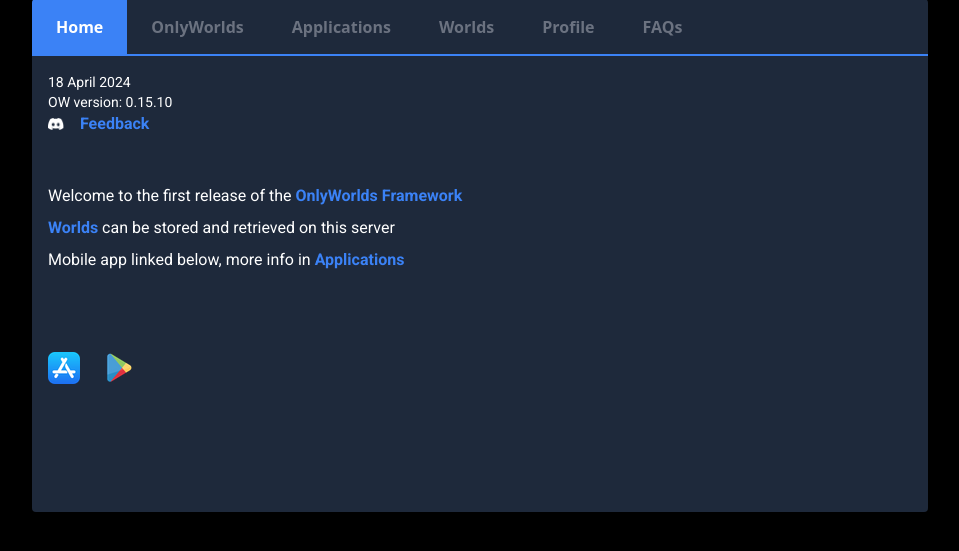
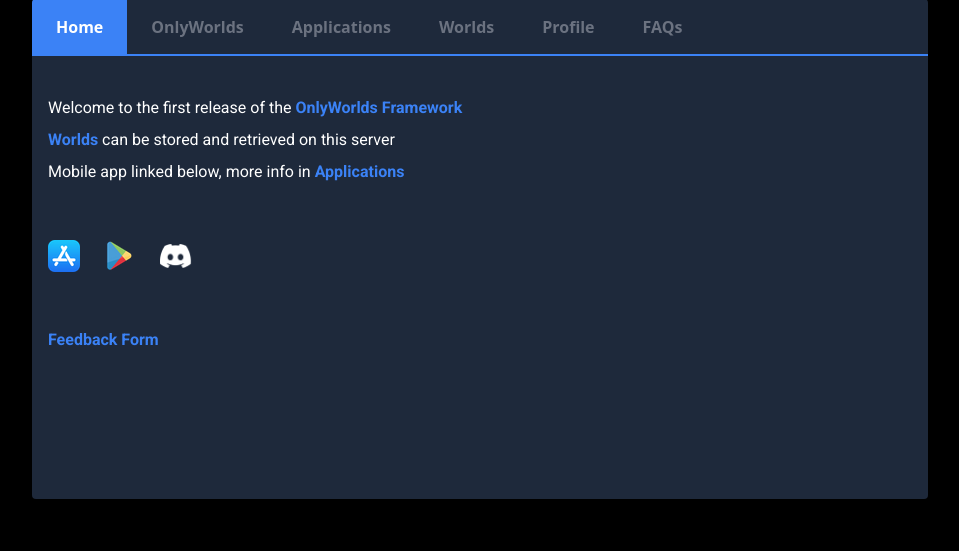
Before and after one commit to morgan360/worldmap, a Django app: template home/templates/logged_in_home.html in a window 1280 px wide. Shown: the part 97-648 px from the top of the page, without its empty margins (160-1119 px from the left). Run offline with Django 3.2, Linux system fonts and the light colour scheme; the template is opened without the code that fills it, so the values that code supplies are empty; some libraries are stand-ins or nearby versions; some web fonts are replaced.

Commit message:
G slices

```diff
--- a/home/templates/content_FAQs.html
+++ b/home/templates/content_FAQs.html
@@ -24,7 +24,7 @@
      <p class="custom-font mb-1">What's with all the categories and fields and types and subtypes that I totally don't agree with? </p>
             <ul class="custom-font accordion-content accordion-list-item">
             <li>These are all a rough sketch that provide some baseline simulation and game integration potential </li>
-            <li>While some categories, fields and types are recognized by the author as useful, all parts of it are open to feedback</li>
+            <li>Most categories, fields and types are recognized by the author as useful, but all parts of it are open to feedback</li>
         </ul>
 
 </div>
--- a/home/templates/content_apps.html
+++ b/home/templates/content_apps.html
@@ -28,15 +28,15 @@
 
 
 <div class="custom-font mb-2" id="accordion-collapsee11" data-accordion="collapsee">
-        <button type="button" class="text-[#2c9ac0] text-2xl font-bold rounded-lg px-5 py-3 text-left inline-flex items-center w-full justify-between" data-accordion-target="#accordion-collapsee-body-11" aria-expanded="false" aria-controls="accordion-collapsee-body-11">
+        <button type="button" class="text-blue-500 text-2xl font-bold rounded-lg px-1 py-3 text-left inline-flex items-center w-full justify-between" data-accordion-target="#accordion-collapsee-body-11" aria-expanded="false" aria-controls="accordion-collapsee-body-11">
       (Mobile) Companion
       <svg data-accordion-icon class="w-8 h-8" fill="none" stroke="currentColor" viewBox="0 0 24 24" xmlns="http://www.w3.org/2000/svg"><path stroke-linecap="round" stroke-linejoin="round" stroke-width="2" d="M19 9l-7 7-7-7"></path></svg>
     </button>
     <div id="accordion-collapsee-body-11" class="hidden no-background" aria-labelledby="accordion-collapsee-heading-11">
-          <p class="custom-font mb-5 text-sm" >Flutter project developed in 2023 and 2024 as a gamified mobile world creation interface</p>
+          <p class="custom-font mb-5" >Flutter project developed in 2023 and 2024 as a gamified mobile world creation interface</p>
                  <p class="custom-font mb-2">Lets you define a world, create and configure elements in it, follow a progression system with some guides and rewards, and chat with AI agents that are specialized for world build assistance</p>
     <p class="custom-font mb-2">Currently in internal testing environments for both iOs and android</p>
-    <p class="custom-font mb-8">All feedback is welcome: on stability, bugs, ui, content, database, ..</p>
+    <p class="custom-font mb-8">All feedback is welcome: on stability, bugs, UI/UX, content, database, etc.</p>
     <a href="{% static 'img/companion.jpg' %}" target="_blank" class="inline-block mb-3">
           <img src="{% static 'img/companion.jpg' %}" alt="Companion Preview" class="max-w-xs cursor-pointer">
       </a>
@@ -46,60 +46,62 @@
 
 
 <div class="custom-font mb-2" id="accordion-collapsee12" data-accordion="collapsee">
-        <button type="button" class="text-[#2c9ac0] text-2xl font-bold rounded-lg px-5 py-3 text-left inline-flex items-center w-full justify-between" data-accordion-target="#accordion-collapsee-body-12" aria-expanded="false" aria-controls="accordion-collapsee-body-12">
+        <button type="button" class="text-blue-500 text-2xl font-bold rounded-lg px-1 py-3 text-left inline-flex items-center w-full justify-between" data-accordion-target="#accordion-collapsee-body-12" aria-expanded="false" aria-controls="accordion-collapsee-body-12">
       (Unity Editor) Mapper
       <svg data-accordion-icon class="w-8 h-8" fill="none" stroke="currentColor" viewBox="0 0 24 24" xmlns="http://www.w3.org/2000/svg"><path stroke-linecap="round" stroke-linejoin="round" stroke-width="2" d="M19 9l-7 7-7-7"></path></svg>
     </button>
 
     <div id="accordion-collapsee-body-12" class="hidden no-background" aria-labelledby="accordion-collapsee-heading-12">
-          <p class="custom-font mb-1 text-sm">Unity project developed in early 2023 as an overall world 'engine'</p>
-          <p class="custom-font mb-5 text-sm">Repo and setup guide to be provided shortly (early May 2024) </p>
+          <p class="custom-font mb-5">Unity project developed in 2023 as an overall world engine, access and guide in early May 2024 </p>
 
 
-            <p class="custom-font mb-3">Wrapper that replaces the entire Unity default editor, prior Unity experience is irrelevant</p>
+
+            <p class="custom-font mb-3">Acts as a wrapper that replaces the entire Unity default editor, prior Unity experience not required</p>
 
       <a href="{% static 'img/mapper.png' %}" target="_blank" class="inline-block mb-3">
           <img src="{% static 'img/mapper.png' %}" alt="Mapper Preview" class="max-w-xs cursor-pointer">
       </a>
            <p class="custom-font">Four sections present a range of world controls:</p>
              <ul class="custom-font accordion-content accordion-list-item">
-            <li>Finder (browsing the world)</li>
-            <li>Editor (viewing, editing elements)</li>
-            <li>Timeliner (graph node system)</li>
-            <li>Mapper (map management, element placement)</li>
+            <li>Mapper - For map management, element placement</li>
+            <li>Finder - For browsing world s</li>
+            <li>Editor - For viewing, editing elements</li>
+            <li>Timeliner - Using a graph node system</li>
         </ul>
-        <br>
-               <p class="custom-font">Status per April 2024:</p>
-            <ul class="custom-font accordion-content accordion-list-item">
-            <li>Finder is functional</li>
-            <li>Editor is limited to core fields</li>
-            <li>Timeliner has just started development</li>
-            <li>Mapper is functional</li>
-        </ul>
-
-        <br>
-          <p class="custom-font">Now called Mapper for its most useful section: </p>
+            <br>
+                <p class="custom-font">Includes map functionality: </p>
                <ul class="custom-font accordion-content accordion-list-item">
             <li>Maps can be added, saved and configured</li>
             <li>Pins can be placed, moved, managed, and linked to elements</li>
             <li>Map data is integrated to the world and exportable</li>
         </ul>
+        <br>
+               <p class="custom-font">Status per April 2024:</p>
+            <ul class="custom-font accordion-content accordion-list-item">
+            <li>Mapper - Functional</li>
+            <li>Finder - Functional</li>
+            <li>Editor - Limited to core fields</li>
+            <li>Timeliner - Just started development</li>
+        </ul>
+
+        <br>
+
 
 
 
     </div>
 </div>
 <div class="custom-font mb-2" id="accordion-collapsee13" data-accordion="collapsee">
-        <button type="button" class="text-[#2c9ac0] text-2xl font-bold rounded-lg px-5 py-3 text-left inline-flex items-center w-full justify-between" data-accordion-target="#accordion-collapsee-body-13" aria-expanded="false" aria-controls="accordion-collapsee-body-13">
+        <button type="button" class="text-blue-500 text-2xl font-bold rounded-lg px-1 py-3 text-left inline-flex items-center w-full justify-between" data-accordion-target="#accordion-collapsee-body-13" aria-expanded="false" aria-controls="accordion-collapsee-body-13">
       (Unity WebGL) Explorer
       <svg data-accordion-icon class="w-8 h-8" fill="none" stroke="currentColor" viewBox="0 0 24 24" xmlns="http://www.w3.org/2000/svg"><path stroke-linecap="round" stroke-linejoin="round" stroke-width="2" d="M19 9l-7 7-7-7"></path></svg>
     </button>
     <div id="accordion-collapsee-body-13" class="hidden no-background" aria-labelledby="accordion-collapsee-heading-13">
 
-                  <p class="custom-font mb-1 text-sm">Unity runtime project for world (over)viewing that started development in 2024</p>
-                  <p class="custom-font mb-5 text-sm">Release in early summer</p>
+                  <p class="custom-font mb-5">Unity runtime project for world (over)viewing that started development in 2024, release in early summer</p>
 
-                  <p class="custom-font mb-1">Needs several more weeks of production for:</p>
+
+                  <p class="custom-font mb-1">Includes:</p>
             <ul class="accordion-content accordion-list-item">
             <li>A web-based interface that can load directly from world keys</li>
             <li>Dynamically creates diagrams for element relations, ownership and assignment  </li>
@@ -109,13 +111,12 @@
     </div>
 </div>
 <div class="custom-font mb-2" id="accordion-collapsee14" data-accordion="collapsee">
-        <button type="button" class="text-[#2c9ac0] text-2xl font-bold rounded-lg px-5 py-3 text-left inline-flex items-center w-full justify-between" data-accordion-target="#accordion-collapsee-body-14" aria-expanded="false" aria-controls="accordion-collapsee-body-14">
-      More Tools
+        <button type="button" class="text-blue-500 text-2xl font-bold rounded-lg px-1 py-3 text-left inline-flex items-center w-full justify-between" data-accordion-target="#accordion-collapsee-body-14" aria-expanded="false" aria-controls="accordion-collapsee-body-14">
+      Applications Roadmap
       <svg data-accordion-icon class="w-8 h-8" fill="none" stroke="currentColor" viewBox="0 0 24 24" xmlns="http://www.w3.org/2000/svg"><path stroke-linecap="round" stroke-linejoin="round" stroke-width="2" d="M19 9l-7 7-7-7"></path></svg>
     </button>
     <div id="accordion-collapsee-body-14" class="hidden no-background" aria-labelledby="accordion-collapsee-heading-14">
 
-                        <p class="custom-font mb-1">Priority:</p>
             <ul class="accordion-content accordion-list-item">
             <li>Desktop / web-based element editing interfaces (including on onlyworlds.com) </li>
             <li>Mapping tools and a robust mapping data system (see Mapper for an early start) </li>
@@ -130,7 +131,7 @@
 
 {##}
 {#<div class="custom-font mb-4" id="accordion-collapsee5" data-accordion="collapsee">#}
-{#        <button type="button" class="text-[#2c9ac0] text-2xl font-bold rounded-lg px-5 py-3 text-left inline-flex items-center w-full justify-between" data-accordion-target="#accordion-collapsee-body-5" aria-expanded="false" aria-controls="accordion-collapsee-body-5">#}
+{#        <button type="button" class="text-blue-500 text-2xl font-bold rounded-lg px-1 py-3 text-left inline-flex items-center w-full justify-between" data-accordion-target="#accordion-collapsee-body-5" aria-expanded="false" aria-controls="accordion-collapsee-body-5">#}
 {#      Changelog#}
 {#      <svg data-accordion-icon class="w-8 h-8" fill="none" stroke="currentColor" viewBox="0 0 24 24" xmlns="http://www.w3.org/2000/svg"><path stroke-linecap="round" stroke-linejoin="round" stroke-width="2" d="M19 9l-7 7-7-7"></path></svg>#}
 {#    </button>#}
--- a/home/templates/content_framework.html
+++ b/home/templates/content_framework.html
@@ -27,31 +27,30 @@
 
 <div class="custom-font mb-2" id="accordion-collapse1" data-accordion="collapse">
     <h2 id="accordion-collapse-heading-1" class="mb-2">
-            <button type="button" class="text-[#2c9ac0] text-2xl font-bold rounded-lg px-5 py-3 text-left inline-flex items-center w-full justify-between" data-accordion-target="#accordion-collapse-body-1" aria-expanded="false" aria-controls="accordion-collapse-body-1">
+            <button type="button" class="text-blue-500 text-2xl font-bold rounded-lg px-1 py-3 text-left inline-flex items-center w-full justify-between" data-accordion-target="#accordion-collapse-body-1" aria-expanded="false" aria-controls="accordion-collapse-body-1">
 Overview
       <svg data-accordion-icon class="w-8 h-8" fill="none" stroke="currentColor" viewBox="0 0 24 24" xmlns="http://www.w3.org/2000/svg"><path stroke-linecap="round" stroke-linejoin="round" stroke-width="2" d="M19 9l-7 7-7-7"></path></svg>
     </button>
     </h2>
 
     <div id="accordion-collapse-body-1" class="hidden no-background" aria-labelledby="accordion-collapse-heading-1">
-        <div class="accordion-content">
-    <p class="custom-font mb-2">There are many tools that help <b>write, organize and display worlds</b></p>
-    <p class="custom-font mb-2">But there are limited ways to <b>transfer world data</b> across these domains</p>
+        <div class="accordion-content px-1">
+    <p class="custom-font mb-2">There are many tools that help write, organize and display worlds</p>
+    <p class="custom-font mb-6">But there are limited ways to transfer world data across applications</p>
 
-    <p class="custom-font mb-2">OnlyWorlds aims to provide a <b>common standard</b> in world building</p>
+    <p class="custom-font mb-2">OnlyWorlds provides a common standard in world building through</p>
                <ul class="custom-font accordion-content accordion-list-item">
-            <li>By proposing a 'blueprint' for creating worlds and their content</li>
-            <li>That supports the broadest range of worlds</li>
-            <li>And is transferable across tools, games, devices and web</li>
+            <li>Proposing a 'blueprint' for worlds and their content</li>
+            <li>Supporting maximum diversity in worlds</li>
+            <li>Allowing transfer across tools, games, devices and websites</li>
         </ul>
             <br>
     <p class="custom-font mb-2">The framework includes</p>
                 <ul class="custom-font accordion-content accordion-list-item">
-            <li>A substantial database schema</li>
+            <li>A universal database schema</li>
             <li>Infrastructure for open source development and deployment</li>
-            <li>A website for hosting and managing world files</li>
-            <li>A core set of tools</li>
-            <li>A promise of games</li>
+            <li>A website for hosting and managing worlds</li>
+            <li>A set of core world creation tools </li>
         </ul>
             <br>
 
@@ -60,35 +59,55 @@ Overview
 </div>
 
 <div class="custom-font mb-4" id="accordion-collapse2" data-accordion="collapse">
-        <button type="button" class="text-[#2c9ac0] text-2xl font-bold rounded-lg px-5 py-3 text-left inline-flex items-center w-full justify-between" data-accordion-target="#accordion-collapse-body-2" aria-expanded="false" aria-controls="accordion-collapse-body-2">
+        <button type="button" class="text-blue-500 text-2xl font-bold rounded-lg px-1 py-3 text-left inline-flex items-center w-full justify-between" data-accordion-target="#accordion-collapse-body-2" aria-expanded="false" aria-controls="accordion-collapse-body-2">
       Philosophy
       <svg data-accordion-icon class="w-8 h-8" fill="none" stroke="currentColor" viewBox="0 0 24 24" xmlns="http://www.w3.org/2000/svg"><path stroke-linecap="round" stroke-linejoin="round" stroke-width="2" d="M19 9l-7 7-7-7"></path></svg>
     </button>
 
     <div id="accordion-collapse-body-2" class="hidden no-background" aria-labelledby="accordion-collapse-heading-2">
-           <p class="custom-font mb-2">OnlyWorlds aims to always provide</p>
    <ul class="custom-font accordion-content accordion-list-item">
-       <li>An open source, community-driven and future proof <b>data system</b></li>
-            <li><b>Freedom</b> to build applications for and worlds with it</li>
-            <li><b>Ownership</b> and control of worlds to the users</li>
+       <li>An open source, community-driven and future proof data system</li>
+            <li>Freedom to build applications and tools that expand the framework</li>
+            <li>Ownership and control of worlds remains yours</li>
         </ul>
     </div>
 </div>
 
 
+<div class="custom-font mb-4" id="accordion-collapse4" data-accordion="collapse">
+        <button type="button" class="text-blue-500 text-2xl font-bold rounded-lg px-1 py-3 text-left inline-flex items-center w-full justify-between" data-accordion-target="#accordion-collapse-body-4" aria-expanded="false" aria-controls="accordion-collapse-body-4">
+      Background
+      <svg data-accordion-icon class="w-8 h-8" fill="none" stroke="currentColor" viewBox="0 0 24 24" xmlns="http://www.w3.org/2000/svg"><path stroke-linecap="round" stroke-linejoin="round" stroke-width="2" d="M19 9l-7 7-7-7"></path></svg>
+    </button>
+    <div id="accordion-collapse-body-4" class="hidden no-background" aria-labelledby="accordion-collapse-heading-4">
+
+           <p class="custom-font">I have been developing world building tools in various capacities since 2011.
+               Much of this in Unity, with a highlight in <a href="https://github.com/worldsmithdev/Worldsmith" class="text-blue-500 hover:underline" target="_blank" rel="noopener noreferrer">WorldSmith</a> in 2018:
+              An open source world engine with a <a href="https://imgur.com/XsVQU7W" class="text-blue-500 hover:underline" target="_blank" rel="noopener noreferrer">world</a> (Sicily ~500BC), <a href="https://imgur.com/XsVQU7W" class="text-blue-500 hover:underline" target="_blank" rel="noopener noreferrer"> economy</a>, and game built on top of it.
+<br>
+         My interests include ((tools for (simulation of)) worlds for) games and history: political, economy, military.
+<br>
+          I wrote my <a href="https://theses.liacs.nl/pdf/2021-2022-OostingTitus.pdf" class="text-blue-500 hover:underline" target="_blank" rel="noopener noreferrer">master's thesis</a> on the <a href="https://github.com/tmoosting/Schemer" class="text-blue-500 hover:underline" target="_blank" rel="noopener noreferrer">translation of political dynamics</a> into world building structures
+</p>
+
+    </div>
+</div>
+
+
+
 <div class="custom-font mb-4" id="accordion-collapse3" data-accordion="collapse">
-        <button type="button" class="text-[#2c9ac0] text-2xl font-bold rounded-lg px-5 py-3 text-left inline-flex items-center w-full justify-between" data-accordion-target="#accordion-collapse-body-3" aria-expanded="false" aria-controls="accordion-collapse-body-3">
-      State of Development
+        <button type="button" class="text-blue-500 text-2xl font-bold rounded-lg px-1 py-3 text-left inline-flex items-center w-full justify-between" data-accordion-target="#accordion-collapse-body-3" aria-expanded="false" aria-controls="accordion-collapse-body-3">
+      Development
       <svg data-accordion-icon class="w-8 h-8" fill="none" stroke="currentColor" viewBox="0 0 24 24" xmlns="http://www.w3.org/2000/svg"><path stroke-linecap="round" stroke-linejoin="round" stroke-width="2" d="M19 9l-7 7-7-7"></path></svg>
     </button>
 
     <div id="accordion-collapse-body-3" class="hidden no-background" aria-labelledby="accordion-collapse-heading-3">
-          <p class="text-sm">18 April 2024</p>
+          <p class="text-sm">Updated: 18 April 2024</p>
         <br>
              <p class="custom-font mb-2"><b>Database</b></p>
            <ul class="custom-font accordion-content accordion-list-item">
             <li>The core framework consists of 18 element Categories, each with a set of attribute groups and fields, many of which link to other elements</li>
-            <li>Content level: basics in place, in need of user feedback</li>
+            <li>Content level: basic data formulation in place, in need of user feedback</li>
             <li>Technical level: reworking the legacy SQLite systems into a central open source</li>
             <li>Aim to coalesce these two into a 1.0 release late 2024</li>
 
@@ -113,29 +132,9 @@ Overview
         </ul>
     </div>
 </div>
-<div class="custom-font mb-4" id="accordion-collapse4" data-accordion="collapse">
-        <button type="button" class="text-[#2c9ac0] text-2xl font-bold rounded-lg px-5 py-3 text-left inline-flex items-center w-full justify-between" data-accordion-target="#accordion-collapse-body-4" aria-expanded="false" aria-controls="accordion-collapse-body-4">
-      Background
-      <svg data-accordion-icon class="w-8 h-8" fill="none" stroke="currentColor" viewBox="0 0 24 24" xmlns="http://www.w3.org/2000/svg"><path stroke-linecap="round" stroke-linejoin="round" stroke-width="2" d="M19 9l-7 7-7-7"></path></svg>
-    </button>
-    <div id="accordion-collapse-body-4" class="hidden no-background" aria-labelledby="accordion-collapse-heading-4">
-
-           <p class="custom-font mb-2">I Titus have been developing world building tools in various capacities since 2011</p>
-
-        <p class="custom-font mb-2">Much of this in Unity, with a highlight in <a href="https://github.com/worldsmithdev/Worldsmith" class="text-blue-500 hover:underline" target="_blank" rel="noopener noreferrer">WorldSmith</a> in 2018:</p>
-               <p class="custom-font mb-2">An open source world engine with a <a href="https://imgur.com/XsVQU7W" class="text-blue-500 hover:underline" target="_blank" rel="noopener noreferrer">world</a> (Sicily ~500BC), <a href="https://imgur.com/XsVQU7W" class="text-blue-500 hover:underline" target="_blank" rel="noopener noreferrer"> economy</a>, and game built on top of it</p>
-            <p class="custom-font mb-2">My interests include ((tools for (simulation of)) worlds for) games and history: political, economy, military </p>
-            <p class="custom-font mb-2">Wrote my <a href="https://theses.liacs.nl/pdf/2021-2022-OostingTitus.pdf" class="text-blue-500 hover:underline" target="_blank" rel="noopener noreferrer">master's thesis</a> on the <a href="https://github.com/tmoosting/Schemer" class="text-blue-500 hover:underline" target="_blank" rel="noopener noreferrer">translation of political dynamics</a> into world building structures</p>
-
-
-    </div>
-</div>
-
-
-
 
 <div class="custom-font mb-4" id="accordion-collapse5" data-accordion="collapse">
-        <button type="button" class="text-[#2c9ac0] text-2xl font-bold rounded-lg px-5 py-3 text-left inline-flex items-center w-full justify-between" data-accordion-target="#accordion-collapse-body-5" aria-expanded="false" aria-controls="accordion-collapse-body-5">
+        <button type="button" class="text-blue-500 text-2xl font-bold rounded-lg px-1 py-3 text-left inline-flex items-center w-full justify-between" data-accordion-target="#accordion-collapse-body-5" aria-expanded="false" aria-controls="accordion-collapse-body-5">
       Changelog
       <svg data-accordion-icon class="w-8 h-8" fill="none" stroke="currentColor" viewBox="0 0 24 24" xmlns="http://www.w3.org/2000/svg"><path stroke-linecap="round" stroke-linejoin="round" stroke-width="2" d="M19 9l-7 7-7-7"></path></svg>
     </button>
--- a/home/templates/content_landing.html
+++ b/home/templates/content_landing.html
@@ -1,23 +1,21 @@
 {% load static %}
 
 <div class="custom-font mb-2">
-     <p class="text-sm">18 April 2024</p>
-     <p class="text-sm">OW version: 0.15.10</p>
-           <div class="flex items-center mt-0 gap-2">
-        <a href="https://discord.gg/twCjqvVBwb" class="inline-block">
-            <img src="{% static 'img/discordlogo.png' %}" alt="Join the Discord" class="w-4">
-        </a>
-        <a href="https://docs.google.com/forms/d/e/1FAIpQLSdY-47uxOUANZuhomPVOgpUB0AwSlub6MsPOWby1zcOukHhhg/viewform?usp=sf_link" class="ml-2 inline-block text-m font-bold text-blue-500 hover:underline" target="_blank" rel="noopener noreferrer">Feedback</a>
-    </div>
-    <br>
+{#     <p class="text-sm">18 April 2024</p>#}
+{#     <p class="text-sm">OW version: 0.15.10</p>#}
     <br>
     <p class="mb-2">Welcome to the first release of the <b><a href="#" id="link-to-framework" class="text-blue-500 hover:underline">OnlyWorlds Framework</a></b></p>
    <p class="mb-2"><b><a href="#" id="link-to-worlds" class="text-blue-500 hover:underline">Worlds</a></b> can be stored and retrieved on this server</p>
     <p class="mb-2">Mobile app linked below, more info in <b><a href="#" id="link-to-apps" class="text-blue-500 hover:underline">Applications</a></b></p>
 
 
+              <div>
+
+     </div>
   <br>
-  <br>
+
+
+
     <div class="flex flex-row items-center gap-4 mt-4">
         <a href="https://testflight.apple.com/join/bXvUExCL" target="_blank" rel="noopener noreferrer">
             <img src="{% static 'img/icon-apple.png' %}" alt="iOS Testflight" style="height: 32px; width: auto;">
@@ -25,11 +23,16 @@
         <a href="https://play.google.com/apps/internaltest/4700705784602434522" target="_blank" rel="noopener noreferrer">
             <img src="{% static 'img/icon-google.png' %}" alt="Android APK" style="height: 48px; width: auto;">
         </a>
+           <a href="https://discord.gg/twCjqvVBwb" class="inline-block">
+            <img src="{% static 'img/discordlogo.png' %}" alt="Join the Discord" class="w-8">
+        </a>
     </div>
       <br>
       <br>
-      <br>
-  <br>
 
+     <div>
+
+        <a href="https://docs.google.com/forms/d/e/1FAIpQLSdY-47uxOUANZuhomPVOgpUB0AwSlub6MsPOWby1zcOukHhhg/viewform?usp=sf_link" class="inline-block text-m font-bold text-blue-500 hover:underline" target="_blank" rel="noopener noreferrer">Feedback Form</a>
+    </div>
 
 </div>
--- a/home/templates/content_worlds.html
+++ b/home/templates/content_worlds.html
@@ -1,7 +1,7 @@
 <!-- content_worlds.html -->
 {#<div class="text-center">#}
 <div>
-    <p class="custom-font mb-4">World management interface under construction, planned for late April 2024</p>
-    <p class="custom-font mb-4">Worlds can be imported and exported already using the API. Note down your world keys</p>
+    <p class="custom-font mb-4">World management interface under construction, planned for late April 2024.</p>
+    <p class="custom-font mb-4">Worlds can be imported and exported already using the API. Note down your world keys.</p>
 
 </div>
```
